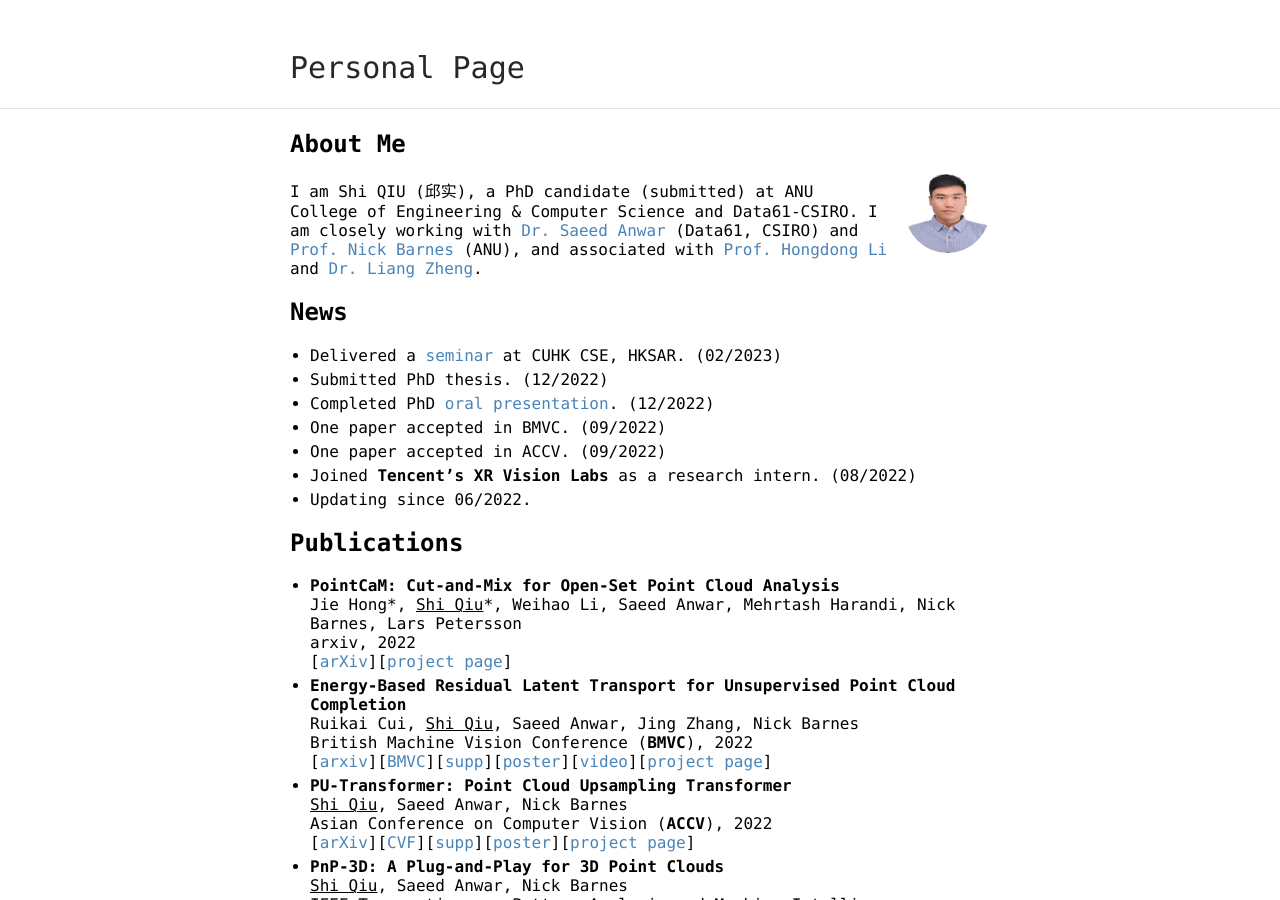
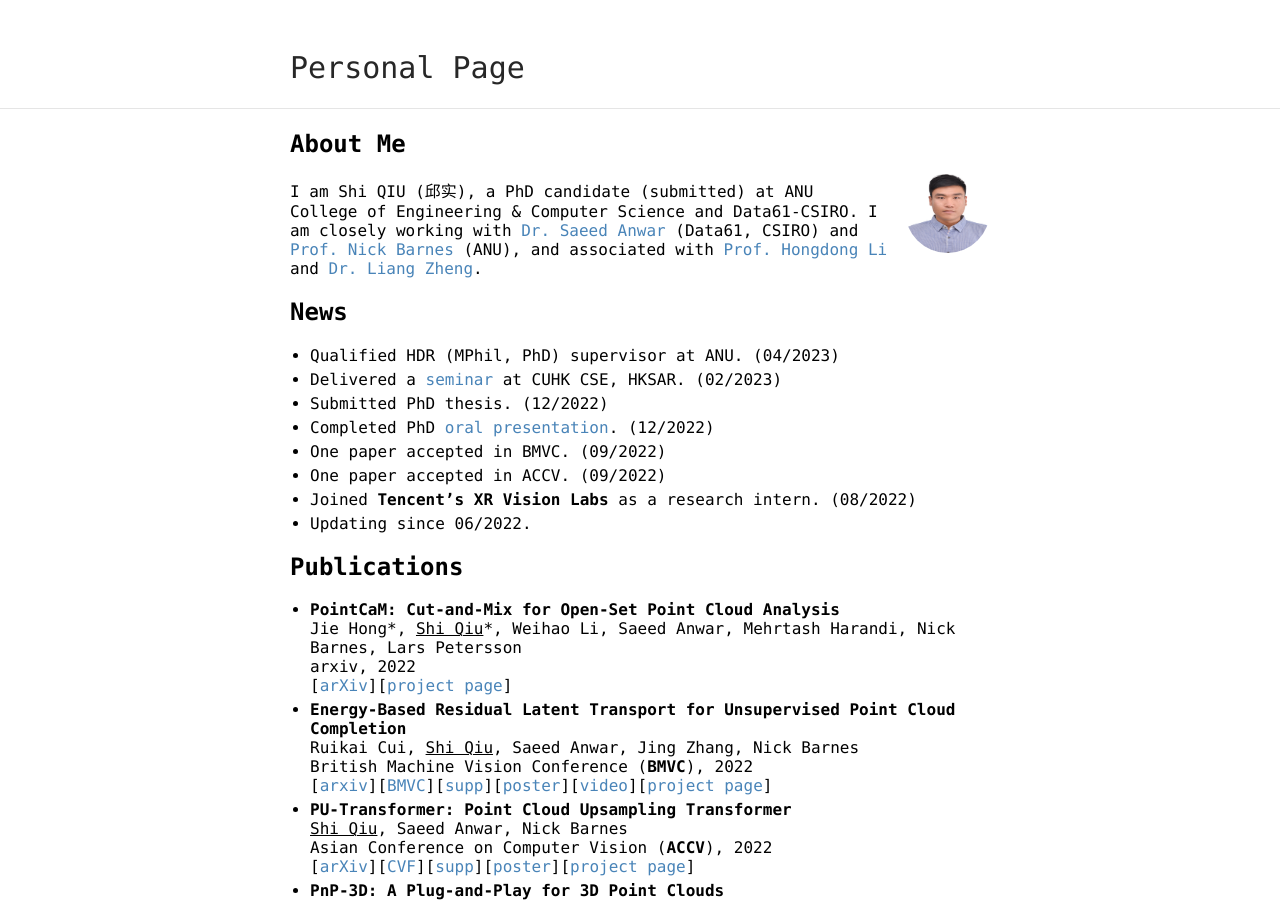
Before and after one commit to ShiQiu0419/ShiQiu0419.github.io, a Jekyll site: the page built from index.md, in a window 1280 px wide and 900 px high. Built offline with Jekyll 4.4.1, drawn with Linux system fonts in a browser that asks for light colours; our own code applies the rules of GitHub Pages for plain Markdown files.

Commit message:
Update index.md

```diff
--- a/index.md
+++ b/index.md
@@ -8,6 +8,7 @@ layout: default
 I am Shi QIU (邱实), a PhD candidate (submitted) at ANU College of Engineering & Computer Science and Data61-CSIRO. I am closely working with [Dr. Saeed Anwar](https://saeed-anwar.github.io/) (Data61, CSIRO) and [Prof. Nick Barnes](http://users.cecs.anu.edu.au/~nmb/) (ANU), and associated with [Prof. Hongdong Li](http://users.cecs.anu.edu.au/~hongdong/) and [Dr. Liang Zheng](https://zheng-lab.cecs.anu.edu.au/index.html).
 
 ## News
+* Qualified HDR (MPhil, PhD) supervisor at ANU. (04/2023)
 * Delivered a [seminar](https://www.cse.cuhk.edu.hk/upcoming-events/learning-deep-feature-representations-of-3d-point-cloud-data/) at CUHK CSE, HKSAR. (02/2023)
 * Submitted PhD thesis. (12/2022)
 * Completed PhD [oral presentation](https://drive.google.com/file/d/1s5WA7QUt-KPXTKrVfX8OfKB_EPONPWlh/view?usp=sharing). (12/2022)
```
